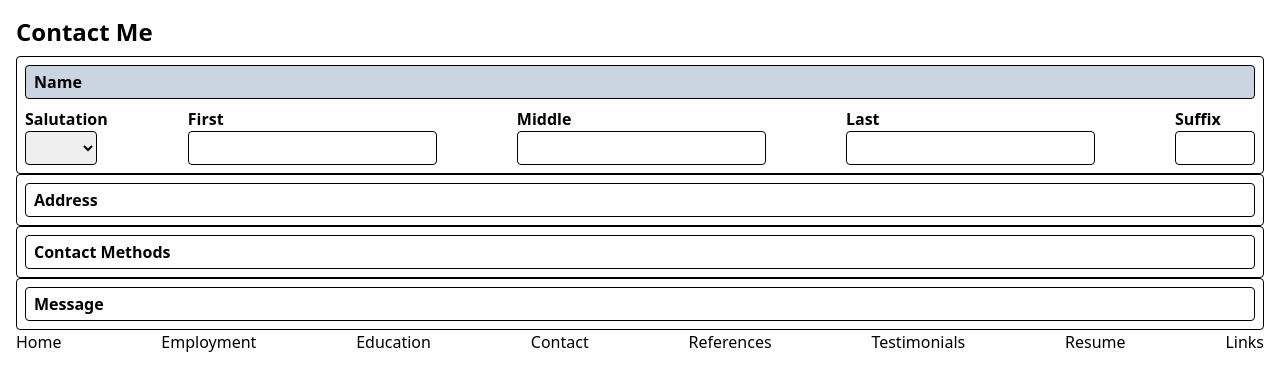
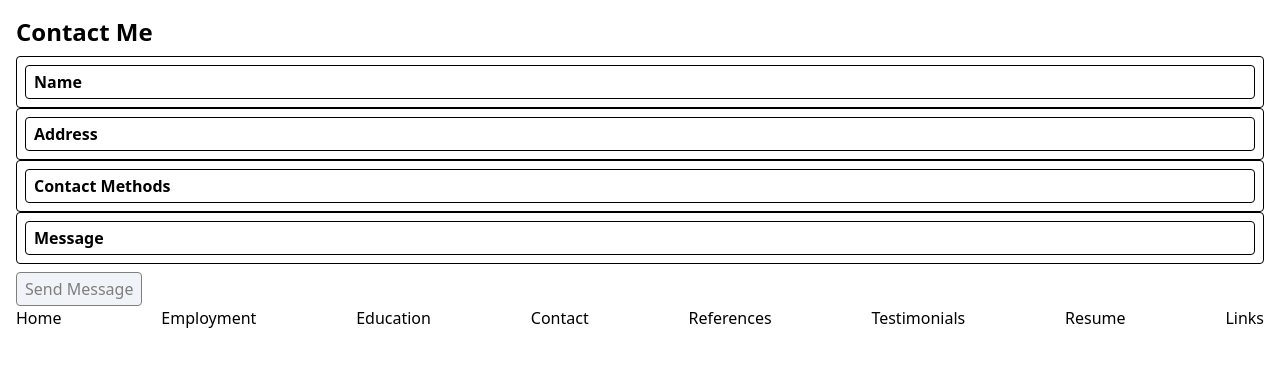
Before and after one commit to rossi-jeff/resume-angular-16, an Angular app: page /contact in a window 1280 px wide. Shown: the top 390 px of the page. Built offline with nearby package versions, Linux system fonts and the light colour scheme.

Commit message:
contact form validaton and mutation

```diff
--- a/src/app/contact-method-form/contact-method-form.component.html
+++ b/src/app/contact-method-form/contact-method-form.component.html
@@ -8,7 +8,18 @@
     </div>
     <div>
       <label for="email">Email</label>
-      <input type="email" name="email" id="email" formControlName="Email" />
+      <input
+        type="email"
+        name="email"
+        id="email"
+        formControlName="Email"
+        required
+        email
+      />
+      <div *ngIf="email && email.invalid && (email.dirty || email.touched)">
+        <div *ngIf="email.errors?.['required']">Email is required</div>
+        <div *ngIf="email.errors?.['email']">Email format is not valid</div>
+      </div>
     </div>
     <div>
       <label for="phone-type">Phone Type</label>
--- a/src/app/contact-method-form/contact-method-form.component.ts
+++ b/src/app/contact-method-form/contact-method-form.component.ts
@@ -14,6 +14,10 @@ export class ContactMethodFormComponent implements OnInit {
 
   constructor(private rootFormGroup: FormGroupDirective) {}
 
+  get email() {
+    return this.form.get('Email');
+  }
+
   ngOnInit(): void {
     this.form = this.rootFormGroup.control;
   }
--- a/src/app/contact/contact.component.html
+++ b/src/app/contact/contact.component.html
@@ -1,6 +1,9 @@
 <h1>Contact Me</h1>
 
-<div id="contact-form-wrapper" [formGroup]="contactForm">
+<div *ngIf="sent">
+  Thank You {{ name }} for the message, I will respond promptly.
+</div>
+<div id="contact-form-wrapper" [formGroup]="contactForm" *ngIf="!sent">
   <div id="contact-accordion">
     <!-- name -->
     <div id="name-accordion" class="accordion-section">
@@ -43,4 +46,12 @@
       </div>
     </div>
   </div>
+  <!--submit-->
+  <button
+    [disabled]="contactForm.status != 'VALID'"
+    class="contact-submit"
+    (click)="sendMessage()"
+  >
+    Send Message
+  </button>
 </div>
--- a/src/app/contact/contact.component.ts
+++ b/src/app/contact/contact.component.ts
@@ -1,5 +1,11 @@
 import { Component, OnInit } from '@angular/core';
-import { FormBuilder, FormGroup } from '@angular/forms';
+import { FormBuilder, FormGroup, Validators } from '@angular/forms';
+import { GraphqlService } from '../graphql.service';
+import { CREATE_CONTACT_MUTATION } from '../../graphql/mutations/create-contact';
+import { RemoveBlanks } from '../../lib/remove-blanks';
+import { FormatName } from '../../lib/format-name';
+import { FullName } from '../../types/full-name.type';
+import { blankContact } from '../../types/contact.type';
 
 @Component({
   selector: 'app-contact',
@@ -8,8 +14,10 @@ import { FormBuilder, FormGroup } from '@angular/forms';
 })
 export class ContactComponent implements OnInit {
   contactForm!: FormGroup;
+  sent: boolean = false;
+  name: string = '';
 
-  constructor(private fb: FormBuilder) {}
+  constructor(private fb: FormBuilder, private graphql: GraphqlService) {}
 
   toggle = (target: string) => {
     const names = ['name', 'address', 'contact-method', 'message'];
@@ -34,29 +42,40 @@ export class ContactComponent implements OnInit {
     }
   };
 
+  sendMessage = () => {
+    const fullName: FullName = this.contactForm.value.Name || blankContact.Name;
+    this.name = FormatName(fullName);
+    this.graphql
+      .mutation({
+        mutation: CREATE_CONTACT_MUTATION,
+        variables: RemoveBlanks(this.contactForm.value),
+      })
+      .subscribe(() => (this.sent = true));
+  };
+
   ngOnInit(): void {
     this.contactForm = this.fb.group({
       Name: this.fb.group({
-        Salutation: [],
-        First: [],
-        Middle: [],
-        Last: [],
-        Suffix: [],
+        Salutation: [''],
+        First: this.fb.control('', [Validators.required]),
+        Middle: [''],
+        Last: this.fb.control('', [Validators.required]),
+        Suffix: [''],
       }),
       Address: this.fb.group({
-        Address: [],
-        Suite: [],
-        City: [],
-        State: [],
-        Zip: [],
+        Address: [''],
+        Suite: [''],
+        City: [''],
+        State: [''],
+        Zip: [''],
       }),
-      Email: [],
-      EmailType: [],
-      Phone: [],
-      PhoneType: [],
-      Preferred: [],
-      Subject: [],
-      Message: [],
+      Email: this.fb.control('', [Validators.required, Validators.email]),
+      EmailType: [''],
+      Phone: [''],
+      PhoneType: [''],
+      Preferred: [''],
+      Subject: this.fb.control('', [Validators.required]),
+      Message: this.fb.control('', [Validators.required]),
     });
     this.toggle('name');
   }
--- a/src/app/message-form/message-form.component.html
+++ b/src/app/message-form/message-form.component.html
@@ -7,7 +7,13 @@
       id="subject"
       class="w-full"
       formControlName="Subject"
+      required
     />
+    <div
+      *ngIf="subject && subject.invalid && (subject.dirty || subject.touched)"
+    >
+      <div *ngIf="subject.errors?.['required']">Subject is required</div>
+    </div>
   </div>
   <div>
     <label for="message">Message</label>
@@ -16,6 +22,12 @@
       id="message"
       class="w-full h-20"
       formControlName="Message"
+      required
     ></textarea>
+    <div
+      *ngIf="message && message.invalid && (message.dirty || message.touched)"
+    >
+      <div *ngIf="message.errors?.['required']">Message is required</div>
+    </div>
   </div>
 </form>
--- a/src/app/message-form/message-form.component.ts
+++ b/src/app/message-form/message-form.component.ts
@@ -11,6 +11,14 @@ export class MessageFormComponent implements OnInit {
 
   constructor(private rootFormGroup: FormGroupDirective) {}
 
+  get subject() {
+    return this.form.get('Subject');
+  }
+
+  get message() {
+    return this.form.get('Message');
+  }
+
   ngOnInit(): void {
     this.form = this.rootFormGroup.control;
   }
--- a/src/app/name-form/name-form.component.html
+++ b/src/app/name-form/name-form.component.html
@@ -8,7 +8,22 @@
     </div>
     <div>
       <label for="first">First</label>
-      <input type="text" name="first" id="first" formControlName="First" />
+      <input
+        type="text"
+        name="first"
+        id="first"
+        formControlName="First"
+        required
+      />
+      <div
+        *ngIf="
+          firstName &&
+          firstName.invalid &&
+          (firstName.dirty || firstName.touched)
+        "
+      >
+        <div *ngIf="firstName.errors?.['required']">First Name is required</div>
+      </div>
     </div>
     <div>
       <label for="middle">Middle</label>
@@ -17,6 +32,13 @@
     <div>
       <label for="last">Last</label>
       <input type="text" name="last" id="last" formControlName="Last" />
+      <div
+        *ngIf="
+          lastName && lastName.invalid && (lastName.dirty || lastName.touched)
+        "
+      >
+        <div *ngIf="lastName.errors?.['required']">Last Name is required</div>
+      </div>
     </div>
     <div>
       <label for="suffix">Suffix</label>
--- a/src/app/name-form/name-form.component.ts
+++ b/src/app/name-form/name-form.component.ts
@@ -13,6 +13,14 @@ export class NameFormComponent implements OnInit {
 
   constructor(private rootFormGroup: FormGroupDirective) {}
 
+  get firstName() {
+    return this.form.get('First');
+  }
+
+  get lastName() {
+    return this.form.get('Last');
+  }
+
   ngOnInit(): void {
     this.form = this.rootFormGroup.control.get(this.formName) as FormGroup;
   }
--- a/src/styles.css
+++ b/src/styles.css
@@ -35,3 +35,16 @@ button.accordion.open {
 .accordion-section {
   @apply border border-black rounded p-2;
 }
+button.contact-submit {
+  @apply border border-black rounded px-2 py-1 mt-2;
+}
+button.contact-submit:hover {
+  @apply bg-slate-300;
+}
+button:disabled {
+  @apply bg-slate-200 opacity-50;
+}
+input.ng-invalid.ng-touched,
+textarea.ng-invalid.ng-touched {
+  @apply border border-red-500;
+}
```
